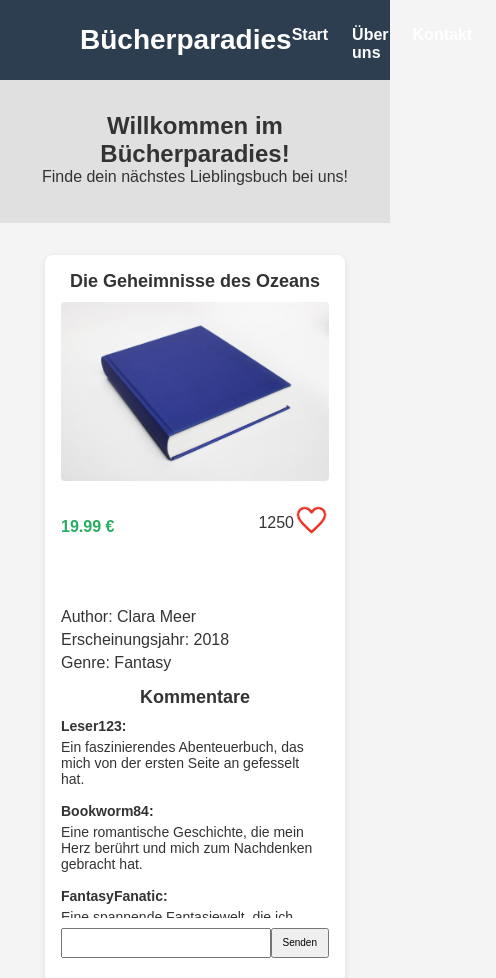
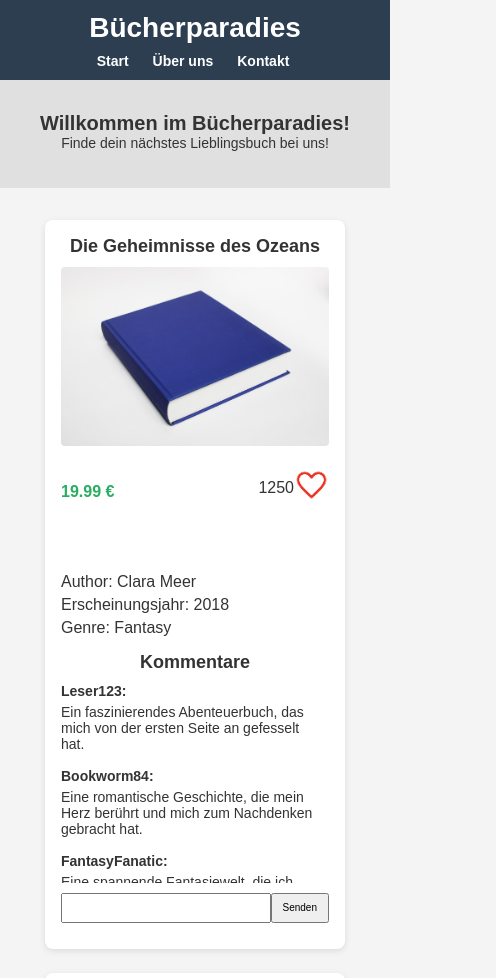
Before and after one commit to DevMinded55/BookStore, a plain HTML site: page index.html in a window 390 px wide. Shown: the top 978 px of the page, 496 px wide, since content can reach past the window. Drawn offline with Linux system fonts and the light colour scheme.

Commit message:
added responsive

```diff
--- a/script.js
+++ b/script.js
@@ -58,7 +58,7 @@ function pushComment(i) {
     if (comment !== "") {
         books[i].comments.push({
             name: "Burak",
-            comment: comment
+            comment: comment,
         });
         renderBookComments(i);
         commentRef.value = "";
--- a/scripts/templates.js
+++ b/scripts/templates.js
@@ -11,7 +11,9 @@ function getBooks(i) {
     }</p>
                         <div>
                         <p id="book-likes${[i]}"> ${books[i].likes}</p>
-                        <img onclick="toggleLikedBooks(${[i]})" class="favIcon" id="favIcon${[
+                        <img onclick="toggleLikedBooks(${[
+                            i,
+                        ]})" class="favIcon" id="favIcon${[
         i,
     ]}" src="./assets/icons/Fav.png" alt="">
                         <img onclick="toggleUnlikedBooks(${[
@@ -31,7 +33,9 @@ function getBooks(i) {
                         <div class="textbox" id="bookComments${[i]}">
                         </div>
                         <div class="write-comment">
-                        <input class="comment-input" id="comment-input${[i]}" type="text">
+                        <input class="comment-input" id="comment-input${[
+                            i,
+                        ]}" type="text">
                         <button onclick ="pushComment(${[i]})">Senden</button>
                         </div>
                         </div>
--- a/style.css
+++ b/style.css
@@ -1,3 +1,4 @@
+html {
     body {
         font-family: Arial, sans-serif;
         background-color: #f4f4f4;
@@ -13,9 +14,24 @@ header {
         justify-content: space-between;
         align-items: center;
         height: 8rem;
+
+        @media (max-width: 800px) {
+            align-items: center;
+            justify-content: center;
+            padding: 0;
+        }
+        @media (max-width: 660px) {
+            flex-direction: column;
+            justify-content: center;
+            align-items: center;
+            padding: 0;
+        }
     }
 
     nav {
+        position: absolute;
+        top: 4.5rem;
+        right: 0;
         a {
             color: white;
             text-decoration: none;
@@ -24,9 +40,37 @@ nav {
             font-size: 1.6rem;
         }
         div {
-        list-style: none;
             display: flex;
+            justify-content: center;
             margin-top: 0.8rem;
+        }
+        @media (max-width: 800px) {
+            display: flex;
+            justify-content: end;
+            align-items: center;
+            width: 100%;
+            top: 0.1rem;
+            a {
+                font-size: 1.6rem;
+            }
+            div {
+                flex-direction: column;
+                justify-content: space-between;
+                gap: 0.5rem;
+            }
+        }
+        @media (max-width: 660px) {
+            position: relative;
+            justify-content: center;
+            div {
+                flex-direction: row;
+                justify-content: center;
+                gap: 0;
+                padding-left: 2rem;
+            }
+            a {
+                font-size: 1.4rem;
+            }
         }
     }
 
@@ -34,6 +78,15 @@ nav {
         background-color: #e0e0e0;
         padding: 3.2rem;
         text-align: center;
+
+        @media (max-width: 419px) {
+            p {
+                font-size: 1.4rem;
+            }
+            h2 {
+                font-size: 2rem;
+            }
+        }
     }
 
     .book-list {
@@ -109,7 +162,7 @@ nav {
         flex-direction: column;
         text-align: start;
         margin-bottom: 1rem;
-    p{
+        p {
             font-weight: normal;
             font-size: 1.4rem;
         }
@@ -121,16 +174,16 @@ nav {
         margin-top: 0.8rem;
     }
 
-.comment-input{
+    .comment-input {
         width: 80%;
         font-size: 1.4rem;
     }
 
-.write-comment{
+    .write-comment {
         height: 3rem;
         display: flex;
         justify-content: start;
-    button{
+        button {
             padding-left: 1rem;
             padding-right: 1rem;
         }
@@ -146,4 +199,17 @@ footer {
         display: flex;
         align-items: center;
         justify-content: center;
+
+        @media (max-width: 400px) {
+            p {
+                font-size: 1.4rem;
             }
+        }
+    }
+    @media (max-width: 389px) {
+        font-size: 9px;
+    }
+    @media (max-width: 351px) {
+        font-size: 8px;
+    }
+}
--- a/styles/standard.css
+++ b/styles/standard.css
@@ -7,28 +7,28 @@
     font-size: 10px;
 }
 
-a{
+a {
     color: white;
 }
 
-h1{
+h1 {
     font-size: 2.8rem;
 }
 
-h2{
-    font-size: 2.4rem;
+h2 {
+    font-size: 2.2rem;
 }
 
-h3{
+h3 {
     font-size: 1.8rem;
     margin-bottom: 1rem;
 }
 
-p{
+p {
     font-size: 1.6rem;
     margin-bottom: 0.5rem;
 }
 
-.d-none{
+.d-none {
     display: none;
 }
```
Also changed, not shown: 4 other files. Lines whose indentation alone changed are shown as unchanged.
